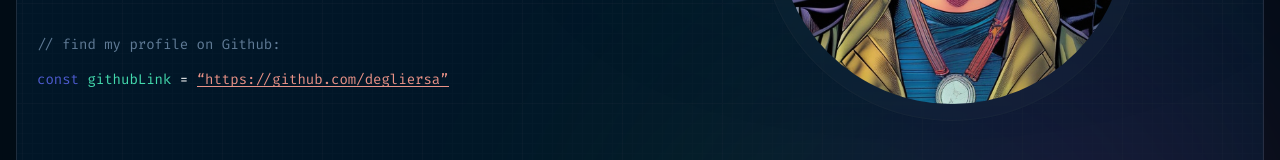
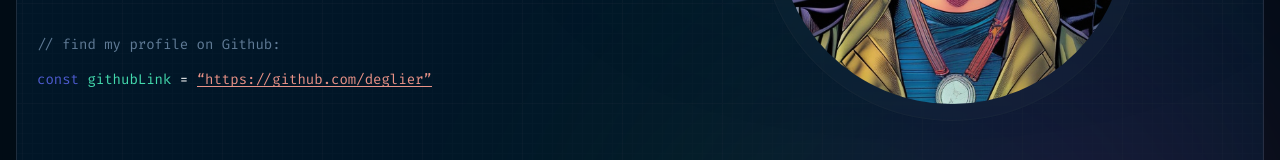
Before and after one commit to deglier/deglier.me, a Next.js app: page / in a window 1280 px wide. Shown: the part 476-636 px from the top of the page. Built offline with nearby package versions, Linux system fonts and the light colour scheme; what tailwindcss-hocus would draw is missing.

Commit message:
chore: fix githubLink

```diff
--- a/app/siteData.tsx
+++ b/app/siteData.tsx
@@ -17,7 +17,7 @@ export const siteData = {
   role: 'Front-end developer',
   heroConst: {
     key: 'githubLink',
-    value: 'https://github.com/degliersa',
+    value: 'https://github.com/deglier',
   },
   links: [
     {
```
